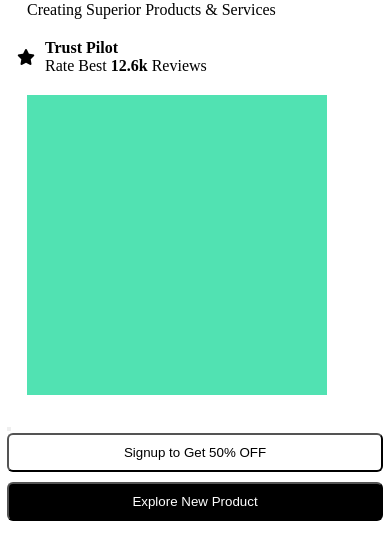
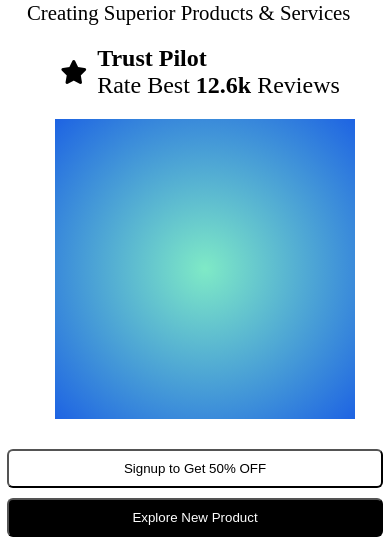
Before and after one commit to Mydeepan/crypton-folder, a plain HTML site: page homeScreen/homeScreen.html in a window 390 px wide. Shown: the part 367-914 px from the top of the page. Drawn offline with Linux system fonts and the light colour scheme.

Commit message:
"fix : CSS code change "

```diff
--- a/homeScreen/homeScreen.css
+++ b/homeScreen/homeScreen.css
@@ -14,6 +14,12 @@ main{
     margin-top: 20px;
 
 }
+.container{
+    display: flex;
+    flex-direction: column;
+    align-items: center;
+    justify-content: center;
+}
 .i-tag{
     display: flex;
     gap: 20px;
@@ -22,7 +28,7 @@ main{
 .text{
     background-color: rgba(59, 59, 224, 0.774);
     color: white;
-    padding: 5px 10px;
+    padding: 5px;
     font-size: 18px;
     border-radius: 10px;
     width: fit-content;
@@ -42,31 +48,37 @@ main{
     font-size: 1.5rem;
     display: flex;
     align-items: center;
-    justify-content: start;
+    justify-content:center;
     gap: 10px;
     margin-top: 20px;
     margin-left:100px;
     margin-bottom: 20px;
 }
-.img{
-    width: 600px;
-    height: 600px;
+.box1{
     display: flex;
-    margin-left: 25%;
     align-items: center;
     justify-content: center;
-    gap: 20px;
+}
+.img{
+    width: 400px;
+    height: 400px;
     background-color: rgb(81, 226, 178);
+    background: radial-gradient(rgba(81, 226, 178, 0.737),rgba(22, 94, 226, 0.97));
     margin-bottom: 20px;
 }
-img{
-    width: 100%;
+.btn{
+    display: flex;
+    justify-content: center;
+    gap: 10px;
+    margin-top: 10px;
 }
 .btn1,.btn2{
+    width: 200px;
     padding: 10px 20px;
     background-color: black;
     color: white;
     border-radius: 6px;
+    cursor: pointer;
 }
 .btn1{
     background-color: transparent;
@@ -78,13 +90,6 @@ img{
         margin-top: 20px;
     }
     .text-tag h2{
-
-        text-align: start;
-    }
-    .para-tag{
-        font-size: 1rem;
-        margin-top: 15px;
-        margin-left: 20px;
         text-align: start;
     }
     .img{
@@ -93,14 +98,7 @@ img{
        margin-left: 10px;
     }
     .icon-tag{
-        font-size: 1rem;
-        display: flex;
-        align-items: center;
-        justify-content: start;
-        gap: 10px;
-        margin-top: 20px;
         margin-left:10px;
-        margin-bottom: 20px;
     }
     .btn1,.btn2{
         width: calc(100% -100px);
@@ -117,7 +115,7 @@ img{
         text-align: start;
     }
     .para-tag{
-        font-size: 1rem;
+        font-size: 1.3rem;
         margin-top: 15px;
         margin-left: 20px;
         text-align: start;
@@ -127,15 +125,9 @@ img{
         height: 300px;
        margin-left: 20px;
     }
-    .icon-tag{
-        font-size: 1rem;
-        display: flex;
-        align-items: center;
-        justify-content: start;
-        gap: 10px;
-        margin-top: 20px;
-        margin-left:10px;
-        margin-bottom: 20px;
+
+    .btn{
+        display: block;
     }
     .btn1,.btn2{
         width: 100%;
--- a/homeScreen/homeScreen.html
+++ b/homeScreen/homeScreen.html
@@ -29,13 +29,15 @@
                 <span>Rate Best <b>12.6k</b> Reviews</span>
             </div>
         </div>
-        <div class="img">
+        <div class="box1">
+            <div class="img">
 
+            </div>
         </div>
-        <button>
+        <div class="btn">
             <button class="btn1">Signup to Get 50% OFF</button>
             <button class="btn2">Explore New Product</button>
-        </button>
+        </div>
     </main>
 </body>
 </html>
--- a/widgetOrder/widgetOrder.css
+++ b/widgetOrder/widgetOrder.css
@@ -31,6 +31,7 @@ main{
     background-color: #fff;
     padding: 10px 20px;
     border-radius: 7px;
+    margin-top: 10px;
 }
 .revenue > div{
     display: flex;
```
Also changed, not shown: courseTable/courseTable.css (+13 -1 lines), courseTable/courseTable.html (+11 -9 lines), transaction/transaction.css (+8 -0 lines).
